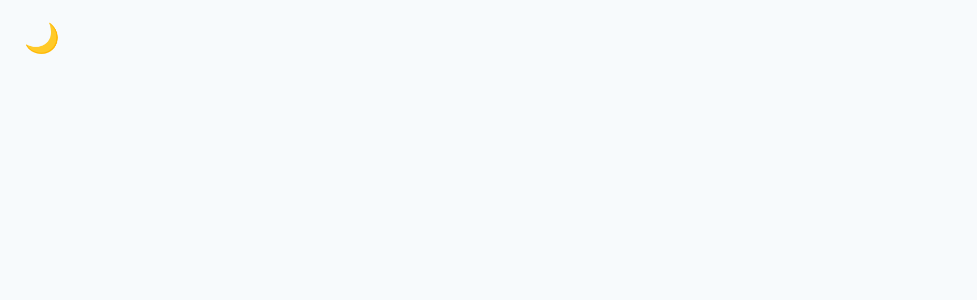
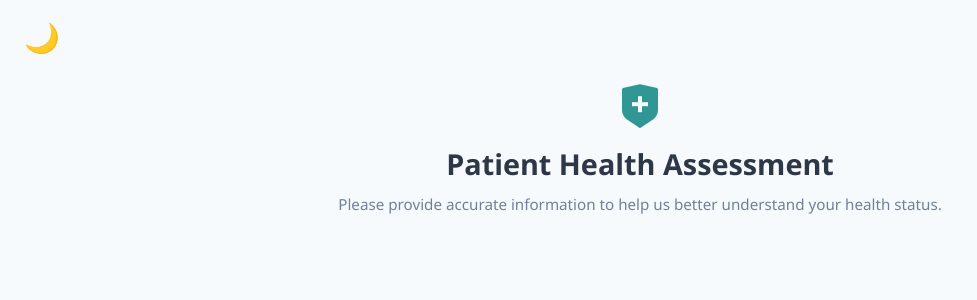
Before and after one commit to nischintd-2003/PatientHealthForm, a React (Vite) app: page / in a window 1280 px wide. Shown: the top 300 px of the page, without its empty margins (0-977 px from the left). Built offline with nearby package versions, Linux system fonts and the light colour scheme.

Commit message:
feat(header):add header component

```diff
--- a/index.html
+++ b/index.html
@@ -3,6 +3,7 @@
   <head>
     <meta charset="UTF-8" />
     <meta name="viewport" content="width=device-width, initial-scale=1.0" />
+    <link href="https://cdn.jsdelivr.net/npm/remixicon@3.5.0/fonts/remixicon.css" rel="stylesheet">
     <title>health-react-ts-app</title>
   </head>
   <body>
--- a/src/App.tsx
+++ b/src/App.tsx
@@ -1,11 +1,12 @@
+import { Header } from "./components/header"
 import ThemeToggle from "./components/theme-toggle"
 
 export default function App(){
     return (
         <div className="app-layout">
             <ThemeToggle/>
+            <Header/>
             <div className="main-content">
-
             </div>
         </div>
     );
--- /dev/null
+++ b/src/components/header.tsx
@@ -0,0 +1,11 @@
+export function Header() {
+    return(
+        <header className="page-header">
+            <div className="logo-icon">
+                <i className="ri-shield-cross-fill"></i>
+                <h1>Patient Health Assessment</h1>
+                <p>Please provide accurate information to help us better understand your health status.</p>
+            </div>
+        </header>
+    );
+}
```
